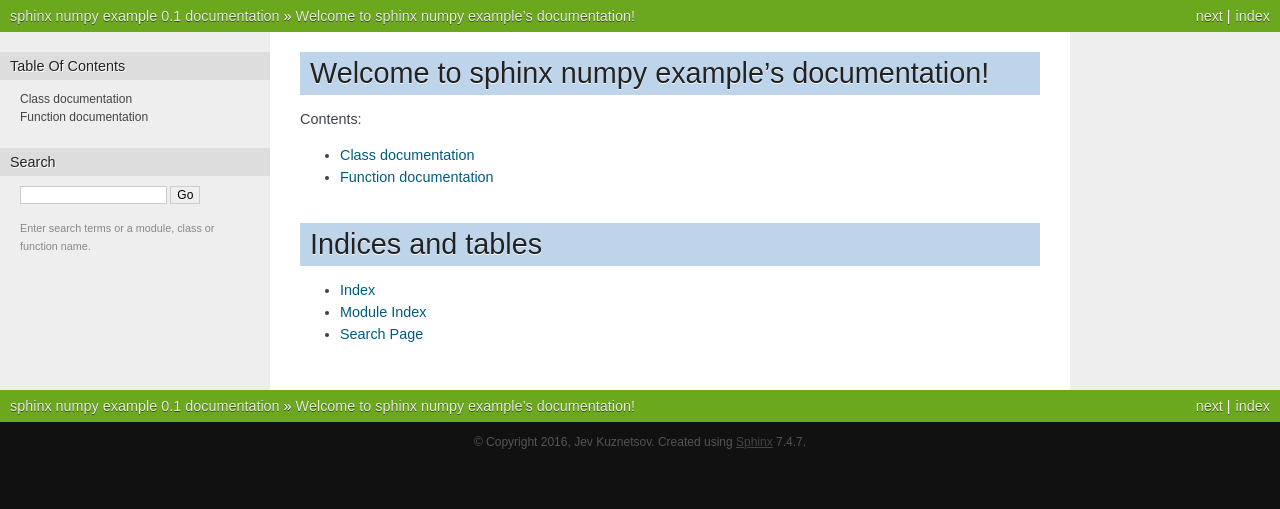
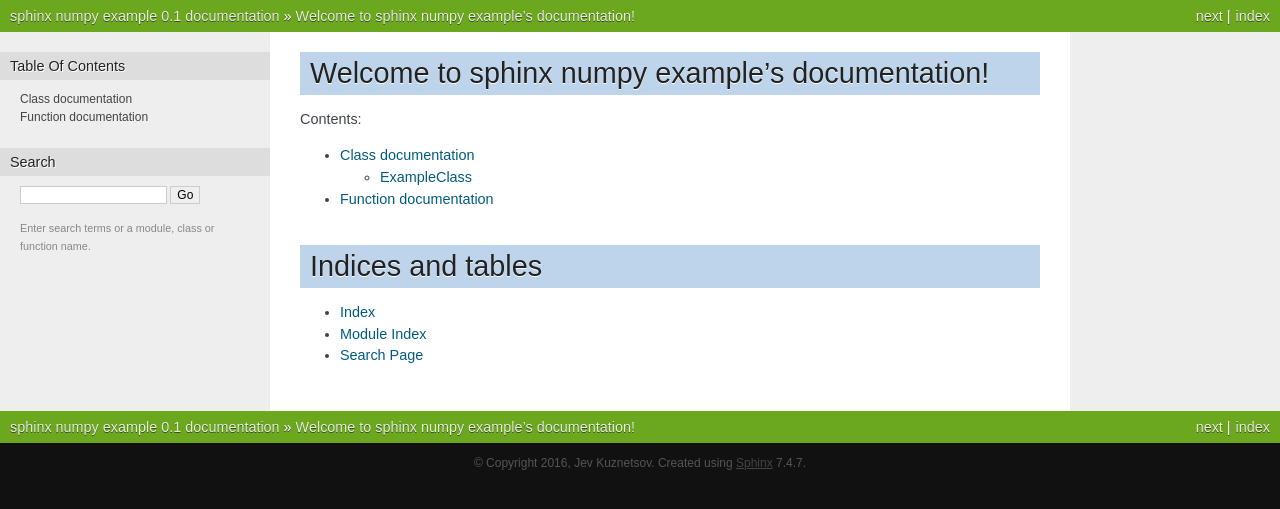
Before and after one commit to sjev/python-quick-start, a Sphinx documentation site: the page built from doc/source/index.rst, in a window 1280 px wide. Shown: the top 509 px of the page. Built offline with Sphinx 7.4.7, drawn with Linux system fonts in a browser that asks for light colours.

```diff
--- a/doc/source/example_module.rst
+++ b/doc/source/example_module.rst
@@ -7,6 +7,8 @@ Class documentation
 
 .. currentmodule:: example_numpy
 
+ExampleClass
+--------------
 
 .. autoclass:: ExampleClass
     :members:
```
Also changed, not shown: other parts of doc/source/example_module.rst (+2 -0 lines).
